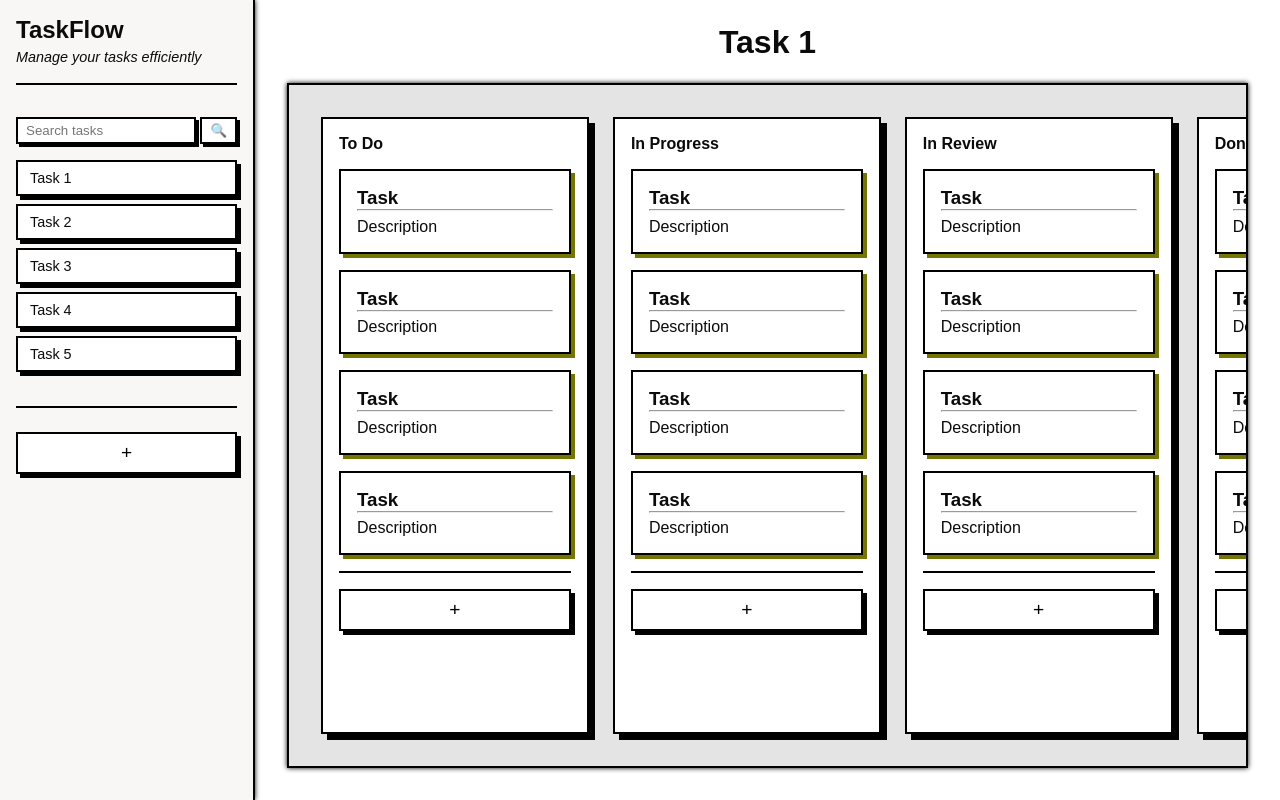
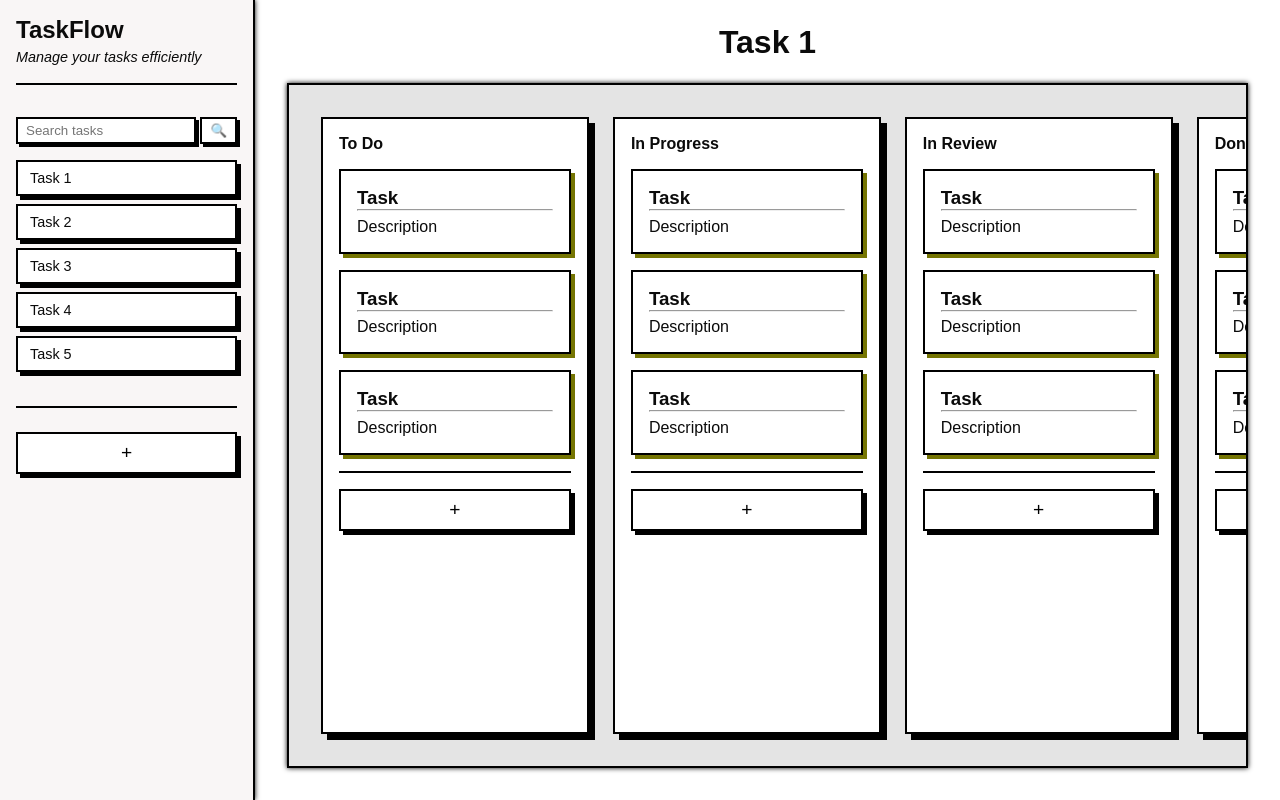
Before and after one commit to lenminh002/TaskFlow, a Next.js app: page /tasks/1 in a window 1280 px wide. Built offline with nearby package versions, Linux system fonts and the light colour scheme.

Commit message:
implement types

```diff
--- a/src/app/tasks/[id]/page.tsx
+++ b/src/app/tasks/[id]/page.tsx
@@ -2,6 +2,14 @@ import styles from "./page.module.css";
 import Column from "@/components/Column/Column";
 import BoardContainer from "./BoardContainer";
 import { tasks } from "@/lib/data";
+import type { ColumnStatus } from "@/type/types";
+
+const BOARD_COLUMNS: { title: string; status: ColumnStatus }[] = [
+    { title: "To Do", status: "todo" },
+    { title: "In Progress", status: "in_progress" },
+    { title: "In Review", status: "in_review" },
+    { title: "Done", status: "done" },
+];
 
 export default async function TaskPage({ params }: { params: { id: string } }) {
     const { id } = await params;
@@ -16,10 +24,14 @@ export default async function TaskPage({ params }: { params: { id: string } }) {
 
             <BoardContainer className={styles.board}>
                 <div className={styles.columns}>
-                    <Column title="To Do" />
-                    <Column title="In Progress" />
-                    <Column title="In Review" />
-                    <Column title="Done" />
+                    {BOARD_COLUMNS.map(({ title, status }) => (
+                        <Column
+                            key={status}
+                            title={title}
+                            status={status}
+                            tasks={tasks.filter((t) => t.status === status)}
+                        />
+                    ))}
                     <button className={styles.add_column}>+</button>
                     <div style={{ minWidth: '8px', flexShrink: 0 }} />
                 </div>
--- a/src/components/Card/Card.tsx
+++ b/src/components/Card/Card.tsx
@@ -4,13 +4,21 @@ import { useId } from "react";
 import { createPortal } from "react-dom";
 import { useModal } from "@/hooks/useModal";
 import { useEscapeKey } from "@/hooks/useEscapeKey";
+import type { CardProps } from "@/type/types";
 import styles from "./Card.module.css";
 
-export default function Card() {
+export default function Card({ task, onClick }: CardProps) {
     const { isOpen, open, close } = useModal();
     const titleId = useId();
+    const title = task?.name ?? "Task";
+    const description = task?.description ?? "Description";
 
     useEscapeKey(close, isOpen);
+
+    const handleOpen = () => {
+        onClick?.();
+        open();
+    };
 
     const modal =
         isOpen &&
@@ -25,7 +33,7 @@ export default function Card() {
                 >
                     <div className={styles.modal_header}>
                         <h2 id={titleId} className={styles.modal_title}>
-                            Task
+                            {title}
                         </h2>
                         <button
                             type="button"
@@ -37,7 +45,7 @@ export default function Card() {
                     </div>
                     <hr className={styles.modal_hr} />
                     <div className={styles.modal_body}>
-                        <p>Description</p>
+                        <p>{description}</p>
                     </div>
                 </div>
             </div>,
@@ -48,20 +56,20 @@ export default function Card() {
         <>
             <div
                 className={styles.card}
-                onClick={open}
+                onClick={handleOpen}
                 role="button"
                 tabIndex={0}
                 onKeyDown={(e) => {
                     if (e.key === "Enter" || e.key === " ") {
                         e.preventDefault();
-                        open();
+                        handleOpen();
                     }
                 }}
             >
-                <h3>Task</h3>
+                <h3>{title}</h3>
                 <hr />
                 <div className={styles.card_content}>
-                    <p>Description</p>
+                    <p>{description}</p>
                 </div>
             </div>
             {modal}
--- a/src/components/Column/Column.tsx
+++ b/src/components/Column/Column.tsx
@@ -1,20 +1,16 @@
 import styles from "./Column.module.css";
 import Card from "@/components/Card/Card";
+import type { ColumnProps } from "@/type/types";
 
-interface ColumnProps {
-    title?: string;
-}
-
-export default function Column({ title = "Column" }: ColumnProps) {
+export default function Column({ title, status, tasks = [] }: ColumnProps) {
     return (
-        <div className={styles.column}>
+        <div className={styles.column} data-status={status}>
             <h1>{title}</h1>
 
+            <Card/>
+            <Card/>
+            <Card/>
 
-            <Card />
-            <Card />
-            <Card />
-            <Card />
             <hr style={{ border: '1px solid #000000' }}/>
             <button className={styles.add_card}>+</button>
         </div>
--- a/src/lib/data.ts
+++ b/src/lib/data.ts
@@ -1,9 +1,9 @@
-import { Task } from "@/type/task";
+import { Task } from "@/type/types";
 
 export const tasks: Task[] = [
-    { id: "1", name: "Task 1" },
-    { id: "2", name: "Task 2" },
-    { id: "3", name: "Task 3" },
-    { id: "4", name: "Task 4" },
-    { id: "5", name: "Task 5" },
+    { id: "1", name: "Task 1", status: "todo", description: "First task" },
+    { id: "2", name: "Task 2", status: "todo" },
+    { id: "3", name: "Task 3", status: "in_progress", description: "In progress" },
+    { id: "4", name: "Task 4", status: "in_review" },
+    { id: "5", name: "Task 5", status: "done", description: "Shipped" },
 ];
```
